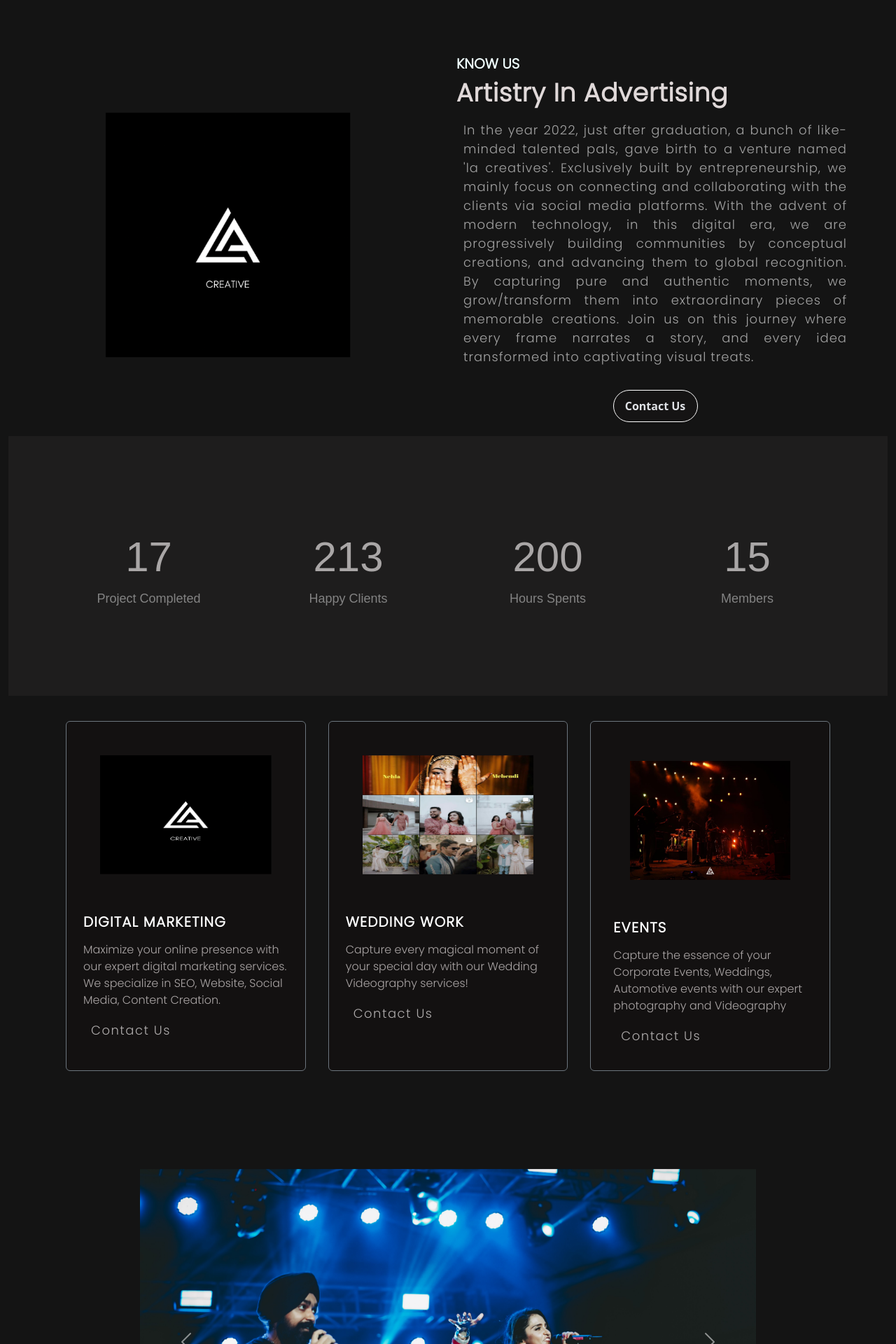
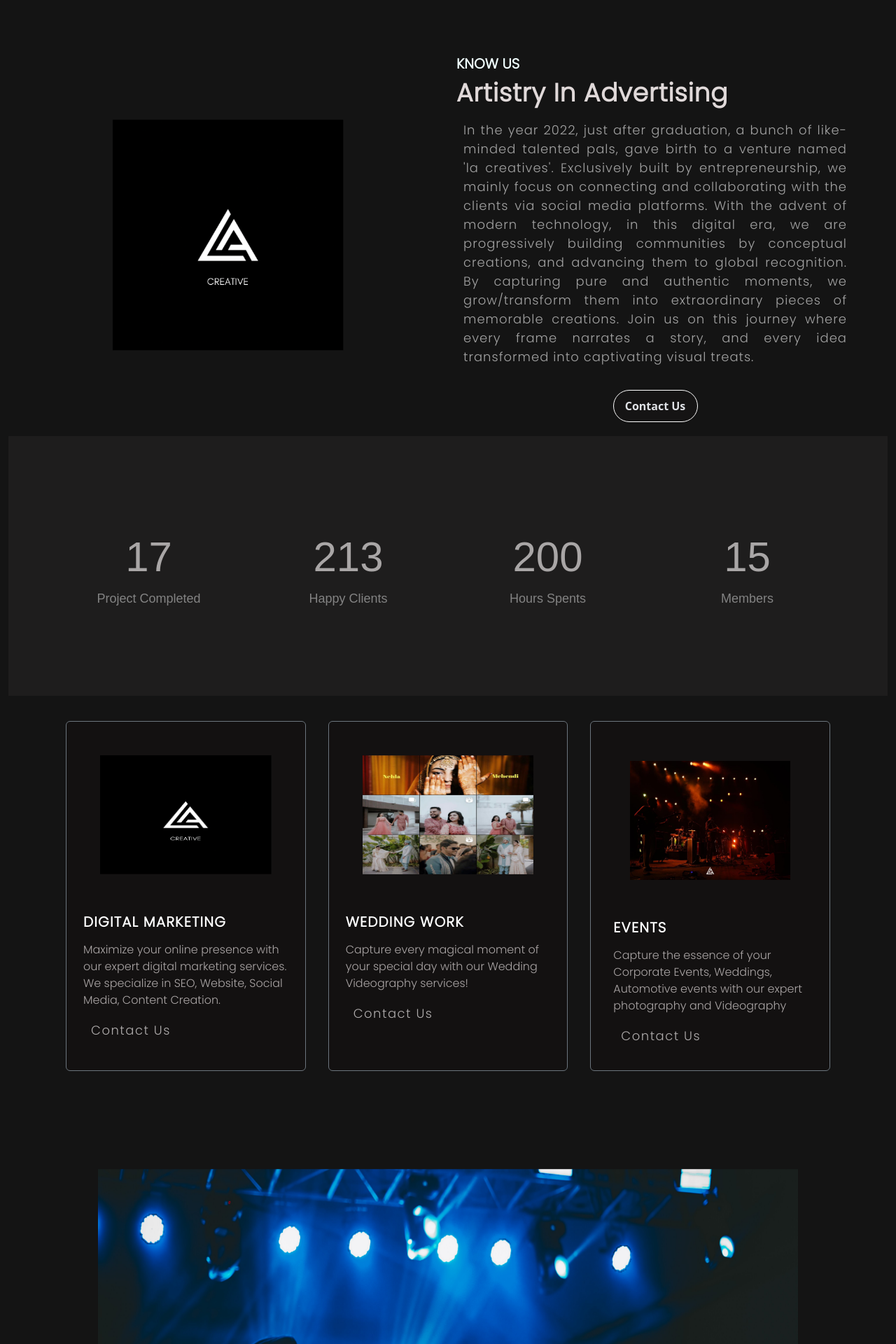
Before and after one commit to favas8606/lacreativesproject, a Django app: page / in a window 1280 px wide. Shown: the part 1257-3177 px from the top of the page at 70% size. Run offline with Django 5.2, Linux system fonts and the light colour scheme; some libraries are stand-ins or nearby versions.

Commit message:
Update header.html

```diff
--- a/template/header.html
+++ b/template/header.html
@@ -2,10 +2,10 @@
 {% load static %}
 <div class="container-fluid ">
   <div class="header_text">
-    <center>
-        <h1 class="text_deceration1">The <span style="color: rgb(63, 68, 68);">Art </span>of </h1>
-        <h1 class="text_deceration"> Advertising</h1>
-    </center>
+
+        <h1 class="text_deceration1" style="padding-left: 40%;">The <span style="color: rgb(63, 68, 68);">Art </span>of </h1>
+        <h1 class="text_deceration" style="padding-left: 40%;"> Advertising</h1>
+
 
   </div>
   <div class="header_style">
@@ -40,10 +40,10 @@
 <div class="container-fluid" id="contact_us">
   <div class="row">
     <div class="col-12 col-sm-12 col-md-6 col-lg-6 col-xl-6 " style="display: flex; align-items: center;justify-content: center;">
-      <center>
-        <img src="{% static 'image/logo.PNG' %}" width="350px" height="350px">
 
-      </center>
+        <img src="{% static 'image/logo.PNG' %}" width="350px" height="350px" style="padding: 10px;">
+
+
 
     </div>
 
@@ -165,13 +165,13 @@
 
       <div class="carousel-inner " >
         <div class="carousel-item active">
-          <img src="{% static 'image/image1.JPG' %}" class="d-block w-100" alt="...">
+          <img src="{% static 'image/image1.JPG' %}" class="d-block " width="1000px" height="800px" alt="...">
         </div>
         <div class="carousel-item">
-          <img src="{% static 'image/image2.JPG' %}" class="d-block w-100" alt="...">
+          <img src="{% static 'image/image2.JPG' %}" class="d-block " width="1000px" height="800px" alt="...">
         </div>
         <div class="carousel-item">
-          <img src="{% static 'image/image3.jpeg' %}" class="d-block w-100" alt="...">
+          <img src="{% static 'image/image3.jpeg' %}" class="d-block " width="1000px" height="800px" alt="...">
         </div>
       </div>
       <button class="carousel-control-prev" type="button" data-bs-target="#carouselExampleIndicators" data-bs-slide="prev">
```
